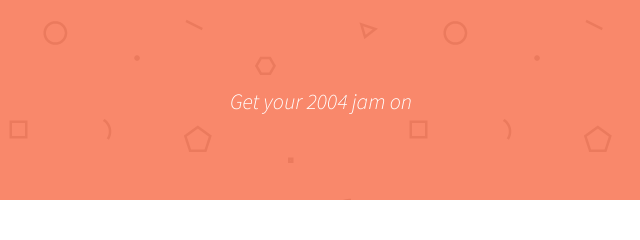
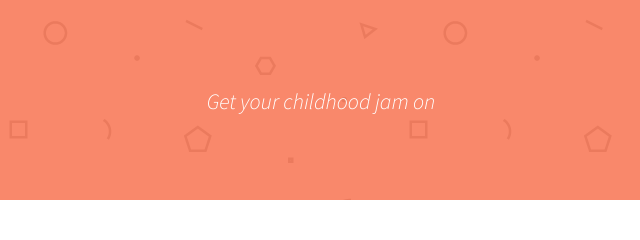
Before and after one commit to EliotSlevin/NostalgiaMachine, a plain HTML site: page index.html in a window 1280 px wide. Shown: the top 240 px of the page, 319-959 px from the left. Drawn offline with Linux system fonts and the light colour scheme.

Commit message:
Copy change

```diff
--- a/index.html
+++ b/index.html
@@ -33,7 +33,7 @@
 	    <header>
 	    	<div>
 	    		<a href="index.html"><h1>The<br>Nostalgia<br>Machine</h1></a>
-	    		<p>Get your 2004 jam on</p>
+	    		<p>Get your childhood jam on</p>
 	    	</div>
 	    </header>
 	   	<section>
```
